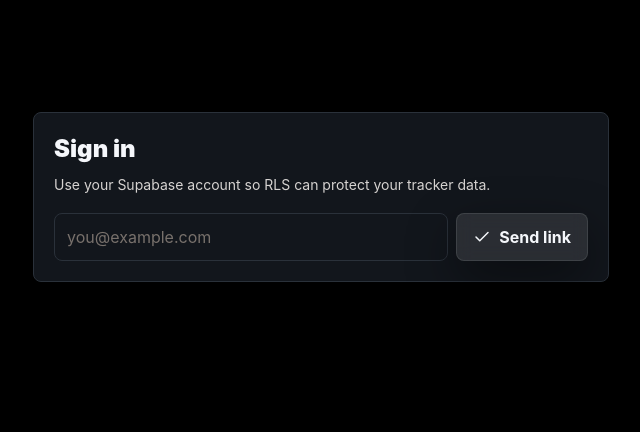
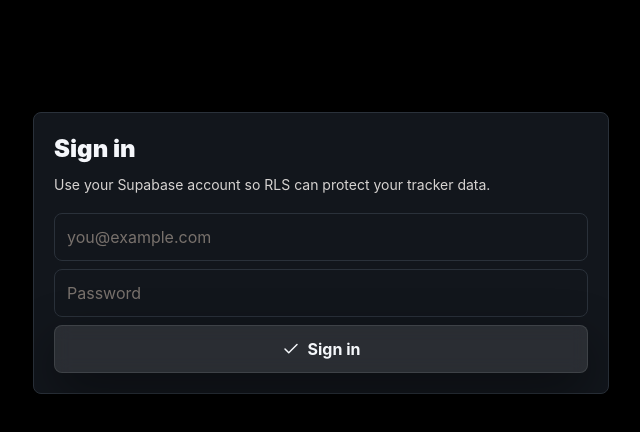
Before and after one commit to Kirill-Katz/timer-app, a Vue app: page / in a window 1280 px wide. Shown: the top 432 px of the page, without its empty margins (319-959 px from the left). Built offline with nearby package versions, Linux system fonts and the light colour scheme; no server answers.

Commit message:
Change to email + password login only

```diff
--- a/src/App.vue
+++ b/src/App.vue
@@ -15,8 +15,10 @@ const app = useTimeTrackerApp();
     <AuthScreen
       v-if="!app.userId"
       :email="app.email"
+      :password="app.password"
       :auth-message="app.authMessage"
       @update:email="app.email = $event"
+      @update:password="app.password = $event"
       @submit="app.signIn"
     />
     <template v-else>
--- a/src/components/AuthScreen.vue
+++ b/src/components/AuthScreen.vue
@@ -3,11 +3,13 @@ import { Check } from 'lucide-vue-next';
 
 const props = defineProps<{
   email: string;
+  password: string;
   authMessage: string;
 }>();
 
 const emit = defineEmits<{
   'update:email': [value: string];
+  'update:password': [value: string];
   submit: [];
 }>();
 </script>
@@ -18,7 +20,7 @@ const emit = defineEmits<{
       <h2 class="text-2xl font-black">Sign in</h2>
       <p class="text-sm leading-6 text-stone-300">Use your Supabase account so RLS can protect your tracker data.</p>
     </div>
-    <form class="grid gap-2 sm:grid-cols-[1fr_auto]" @submit.prevent="emit('submit')">
+    <form class="grid gap-2" @submit.prevent="emit('submit')">
       <input
         :value="props.email"
         class="min-h-12 rounded-lg border border-line bg-panel px-3 text-ink placeholder:text-stone-500"
@@ -27,8 +29,16 @@ const emit = defineEmits<{
         autocomplete="email"
         @input="emit('update:email', ($event.target as HTMLInputElement).value)"
       />
+      <input
+        :value="props.password"
+        class="min-h-12 rounded-lg border border-line bg-panel px-3 text-ink placeholder:text-stone-500"
+        type="password"
+        placeholder="Password"
+        autocomplete="current-password"
+        @input="emit('update:password', ($event.target as HTMLInputElement).value)"
+      />
       <button class="btn-primary inline-flex min-h-12 items-center justify-center gap-2 rounded-lg px-4 font-bold" type="submit">
-        <Check :size="18" /> Send link
+        <Check :size="18" /> Sign in
       </button>
     </form>
     <p v-if="props.authMessage" class="text-sm text-stone-300">{{ props.authMessage }}</p>
--- a/src/composables/useTimeTrackerApp.ts
+++ b/src/composables/useTimeTrackerApp.ts
@@ -15,8 +15,8 @@ export interface DetailGroup {
 export function useTimeTrackerApp() {
   const userId = ref<string | null>(null);
   const email = ref('');
+  const password = ref('');
   const authMessage = ref('');
-  const allowedEmail = (import.meta.env.VITE_ALLOWED_EMAIL ?? 'cat.chirill@gmail.com').toLowerCase();
   const projects = ref<Project[]>([]);
   const tasks = ref<Task[]>([]);
   const allTasks = ref<Task[]>([]);
@@ -179,17 +179,20 @@ export function useTimeTrackerApp() {
   async function signIn() {
     const requestedEmail = email.value.trim().toLowerCase();
     if (!requestedEmail) return;
-    if (requestedEmail !== allowedEmail) {
-      authMessage.value = 'This app is restricted to the configured owner email.';
+    if (!password.value) {
+      authMessage.value = 'Enter your password.';
       return;
     }
 
-    const { error } = await supabase.auth.signInWithOtp({
+    const { error } = await supabase.auth.signInWithPassword({
       email: requestedEmail,
-      options: { emailRedirectTo: window.location.origin }
+      password: password.value
     });
 
-    authMessage.value = error ? error.message : 'Check your email for the sign-in link.';
+    authMessage.value = error ? error.message : '';
+    if (!error) {
+      password.value = '';
+    }
   }
 
   async function signOut() {
@@ -566,6 +569,7 @@ export function useTimeTrackerApp() {
   return proxyRefs({
     userId,
     email,
+    password,
     authMessage,
     projects,
     tasks,
```
